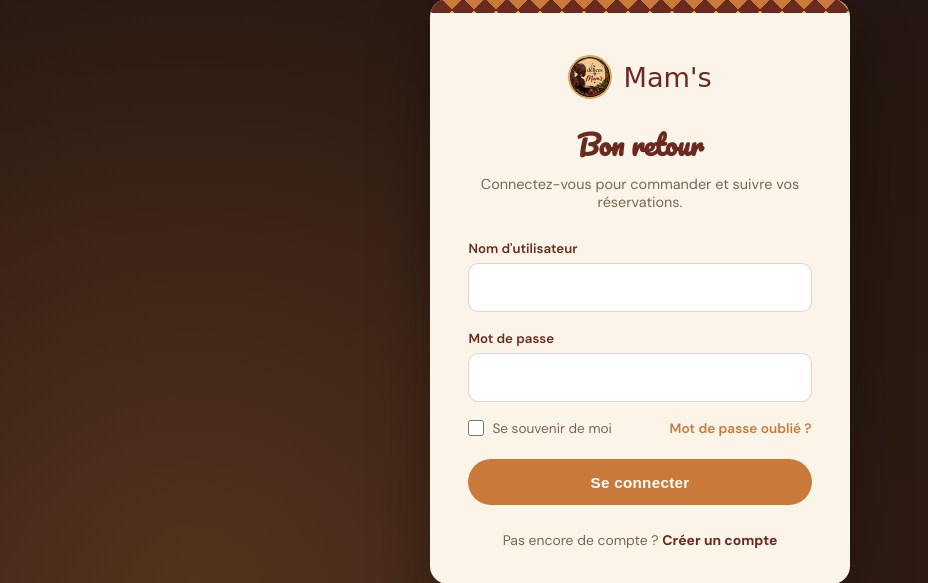
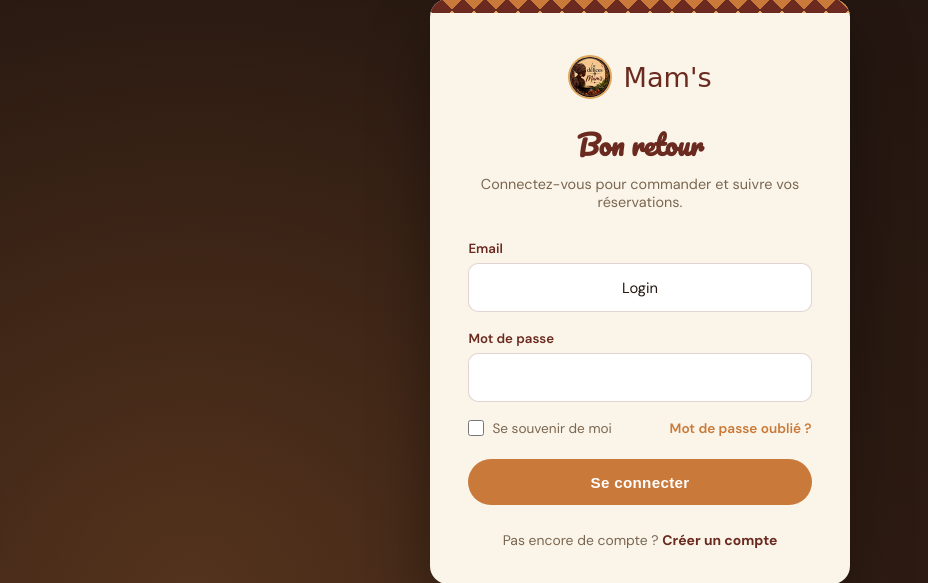
Before and after one commit to HooYia/restaurants, a Django app: template restaurants/templates/account/login.html in a window 1280 px wide. Shown: the part 87-670 px from the top of the page, without its empty margins (0-928 px from the left). Run offline with Django 5.2, Linux system fonts and the light colour scheme; the template is opened without the code that fills it, so the values that code supplies are empty, except form fields; tables that the repository leaves empty hold one stand-in row (values such as "Sample post"); form fields are guessed from the names that the template uses; some web fonts are replaced.

Commit message:
premieres correction

```diff
--- a/config/settings/base.py
+++ b/config/settings/base.py
@@ -119,7 +119,7 @@ AUTH_USER_MODEL = "users.User"
 # https://docs.djangoproject.com/en/dev/ref/settings/#login-redirect-url
 LOGIN_REDIRECT_URL = "users:redirect"
 # https://docs.djangoproject.com/en/dev/ref/settings/#login-url
-LOGIN_URL = "account_login"
+LOGIN_URL = "users:login"
 
 # PASSWORDS
 # ------------------------------------------------------------------------------
--- a/config/settings/local.py
+++ b/config/settings/local.py
@@ -44,6 +44,7 @@ INSTALLED_APPS += ["debug_toolbar"]
 MIDDLEWARE += ["debug_toolbar.middleware.DebugToolbarMiddleware"]
 # https://django-debug-toolbar.readthedocs.io/en/latest/configuration.html#debug-toolbar-config
 DEBUG_TOOLBAR_CONFIG = {
+    "SHOW_TOOLBAR_CALLBACK": lambda request: False,
     "DISABLE_PANELS": [
         "debug_toolbar.panels.redirects.RedirectsPanel",
         # Disable profiling panel due to an issue with Python 3.12+:
--- a/restaurants/templates/account/login.html
+++ b/restaurants/templates/account/login.html
@@ -194,10 +194,10 @@
         {% csrf_token %}
 
         <div class="field">
-          <label for="{{ form.username.id_for_label }}">Nom d'utilisateur</label>
-          {{ form.username }}
-          {% if form.username.errors %}
-            <p class="field-error">{{ form.username.errors.0 }}</p>
+          <label for="{{ form.login.id_for_label }}">Email</label>
+          {{ form.login }}
+          {% if form.login.errors %}
+            <p class="field-error">{{ form.login.errors.0 }}</p>
           {% endif %}
         </div>
 
--- a/restaurants/templates/base.html
+++ b/restaurants/templates/base.html
@@ -14,7 +14,6 @@
 <body>
 
 {% include "components/navbar.html" %}
-{% include "users/login_choice.html" %}
 {% block content %}
 {% endblock %}
 
--- a/restaurants/templates/users/login.html
+++ b/restaurants/templates/users/login.html
@@ -192,6 +192,7 @@
 
       <form method="post" action="{% url 'users:login' %}" novalidate>
         {% csrf_token %}
+        <input type="hidden" name="next" value="{{ request.GET.next }}">
 
         <div class="field">
           <label for="email">Email</label>
```
Also changed, not shown: restaurants/templates/components/navbar.html (+7 -1 lines), restaurants/users/views/login_views.py (+9 -0 lines), db.sqlite3.
